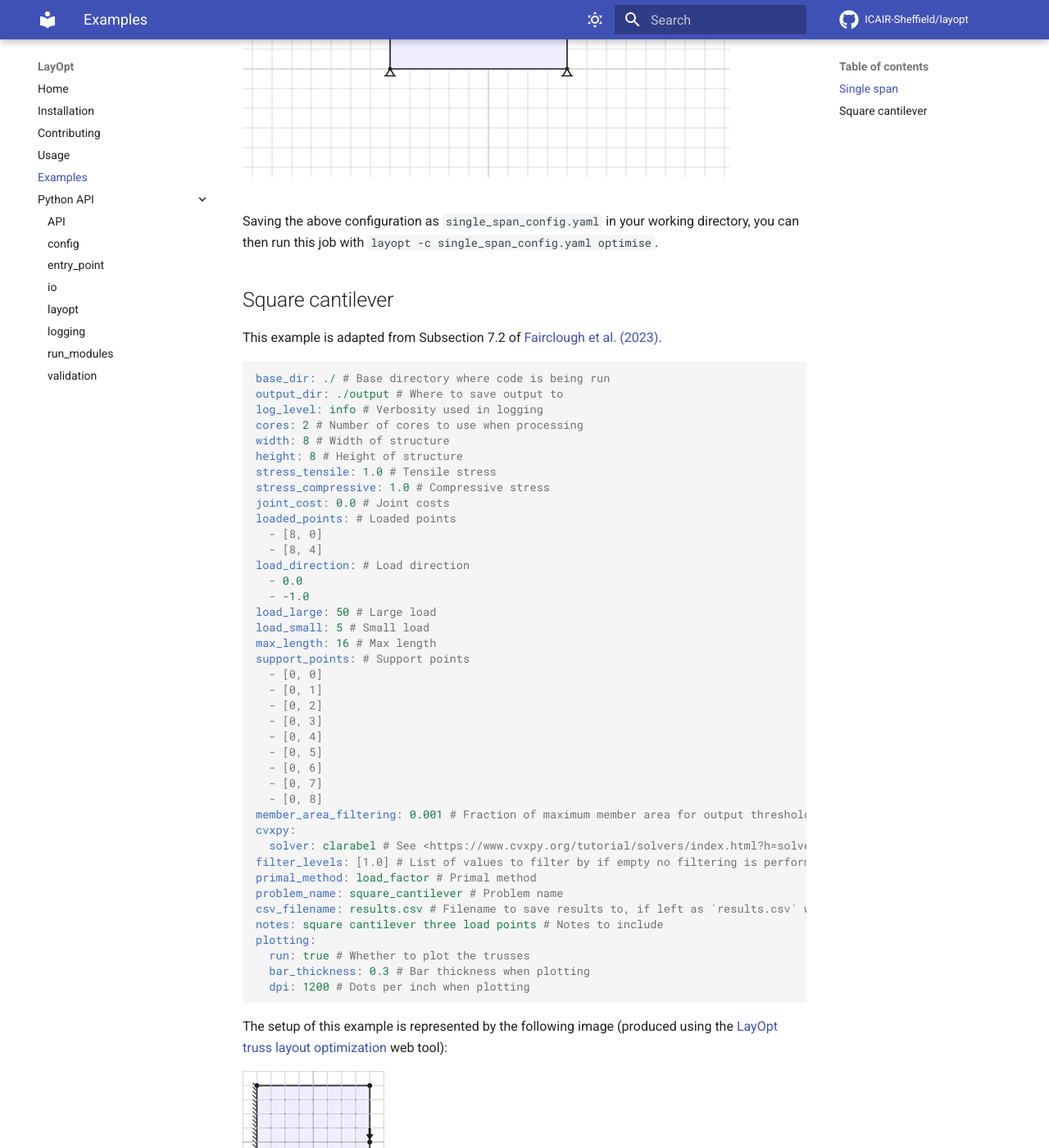
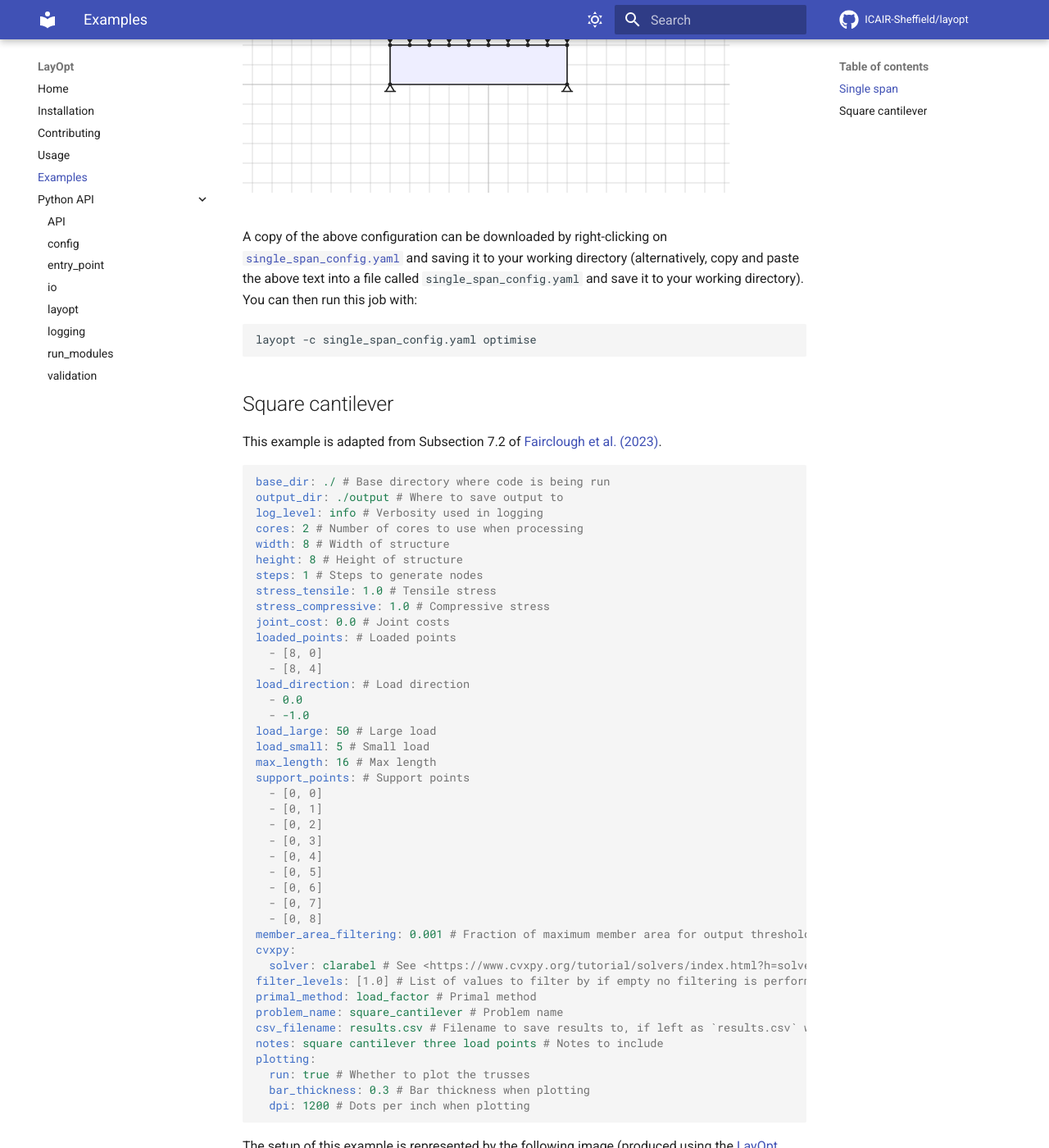
Before and after one commit to ICAIR-Sheffield/LayOpt, an MkDocs documentation site: the page built from docs/examples.md, in a window 1280 px wide and 1400 px high, scrolled down 1207 px. Shown: the whole window at 82% size. Built offline with MkDocs 1.6.1 and Material for MkDocs 9.7.7, drawn with Linux system fonts in a browser that asks for light colours; comment, search, counter and statistics services are not loaded; some of the changed text lies outside the part shown.

Commit message:
Adds `assets` folder for example config files
Plus other minor changes to config files and `examples.md`

````diff
--- a/docs/examples.md
+++ b/docs/examples.md
@@ -11,6 +11,7 @@
 cores: 2 # Number of cores to use when processing
 width: 9 # Width of structure
 height: 2 # Height of structure
+steps: 1 # Steps to generate nodes
 stress_tensile: 1.0 # Tensile stress
 stress_compressive: 1.0 # Compressive stress
 joint_cost: 0.0 # Joint costs
@@ -52,8 +53,14 @@
 [LayOpt truss layout optimization](https://www.layopt.com/truss/) web tool):
 ![Single span of width 9 and height 2](img/single_span_example_setup_resized.svg)
 
-Saving the above configuration as `single_span_config.yaml` in your working directory, you can then run this job with
-`layopt -c single_span_config.yaml optimise`.
+A copy of the above configuration can be downloaded by right-clicking on
+[`single_span_config.yaml`](assets/single_span_config.yaml) and saving it to your working directory (alternatively, copy
+and paste the above text into a file called `single_span_config.yaml` and save it to your working directory). You can then
+run this job with:
+
+```shell
+layopt -c single_span_config.yaml optimise
+```
 
 ## Square cantilever
 
@@ -66,6 +73,7 @@
 cores: 2 # Number of cores to use when processing
 width: 8 # Width of structure
 height: 8 # Height of structure
+steps: 1 # Steps to generate nodes
 stress_tensile: 1.0 # Tensile stress
 stress_compressive: 1.0 # Compressive stress
 joint_cost: 0.0 # Joint costs
@@ -106,3 +114,12 @@
 [LayOpt truss layout optimization](https://www.layopt.com/truss/) web tool):
 
 ![Square cantilever width 8 and height 8](img/square_cantilever.png)
+
+A copy of the above configuration can be downloaded by right-clicking on
+[`square_cantilever_config.yaml`](assets/square_cantilever_config.yaml) and saving it to your working directory
+(alternatively, copy and paste the above text into a file called `square_cantilevel_config.yaml` and save it to
+your working directory). You can then run this job with:
+
+```shell
+layopt -c square_cantilevel_config.yaml optimise
+```
````
Also changed, not shown: other parts of docs/examples.md (+1 -1 lines), docs/assets/single_span_config.yaml (added, +42 -0 lines), docs/assets/square_cantilever_config.yaml (added, +41 -0 lines).
